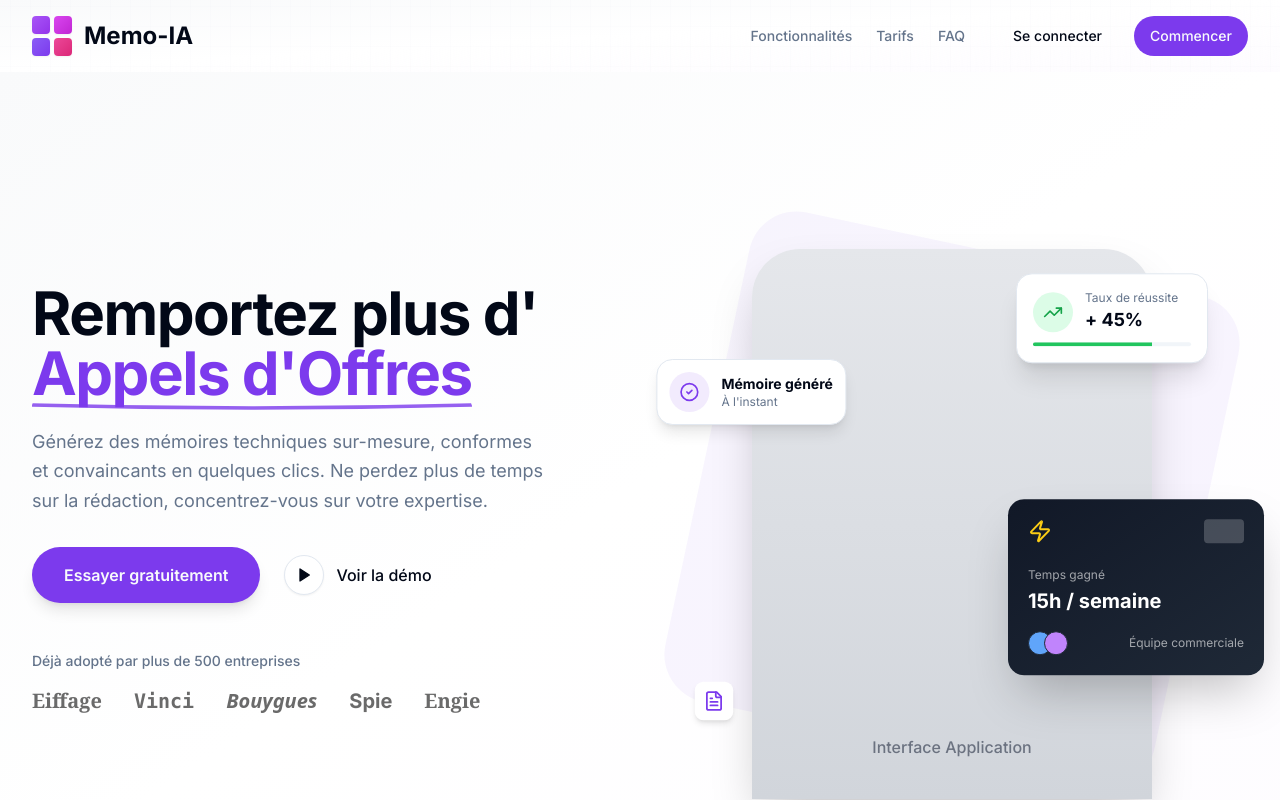
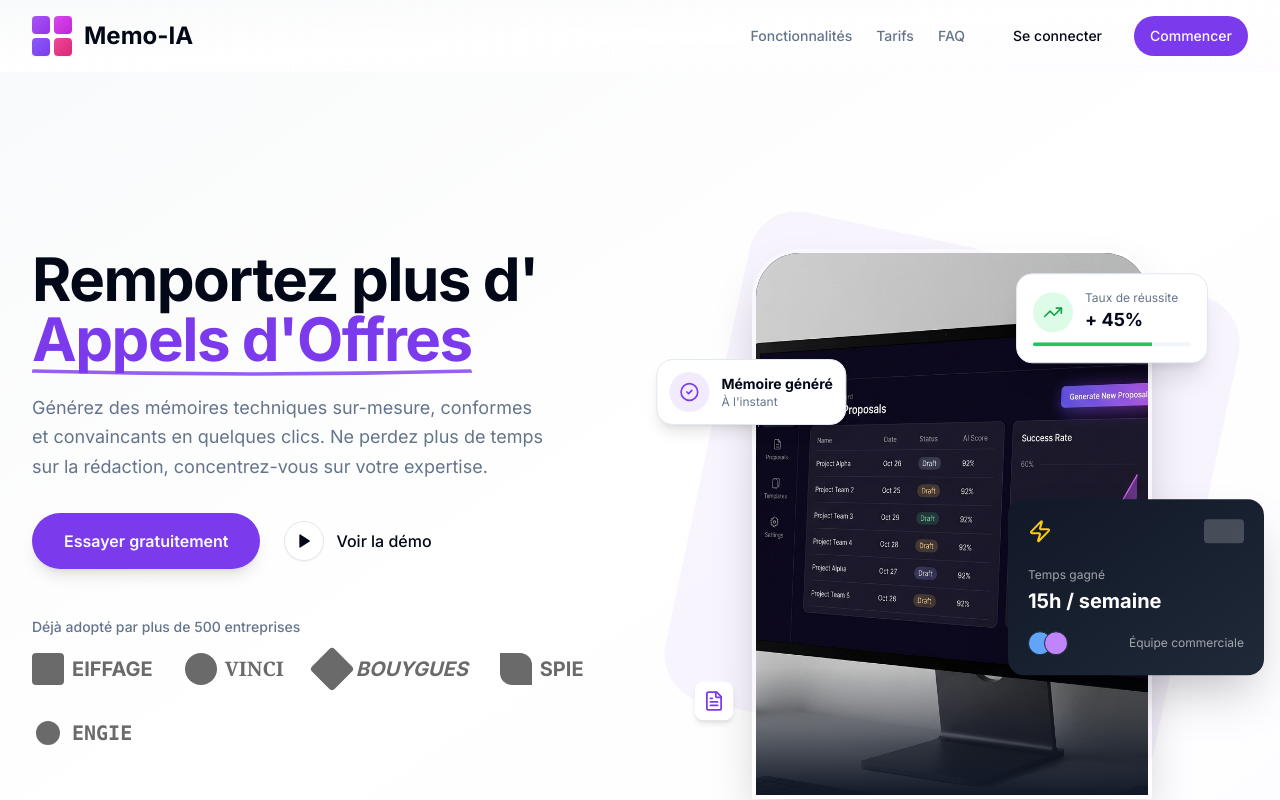
Before and after one commit to Anthony-Access/trainia-saas-starter, a Next.js app: page / in a window 1280 px wide. Shown: the top 800 px of the page. Built offline with nearby package versions, Linux system fonts and the light colour scheme; no server answers; a web font is replaced by a local one.

Commit message:
feat: Add landing page Hero and CTA sections with dashboard mockup.

```diff
--- a/components/landing/CtaSection.tsx
+++ b/components/landing/CtaSection.tsx
@@ -40,7 +40,7 @@
 
           <div className="flex flex-col sm:flex-row items-center justify-center gap-4">
             <Link href="/sign-up">
-              <Button size="lg" className="text-lg px-8 py-6 h-auto rounded-full bg-white text-purple-950 hover:bg-gray-100 font-bold shadow-xl hover:shadow-2xl hover:scale-105 transition-all duration-300">
+              <Button size="lg" className="text-lg px-8 py-6 h-auto rounded-full bg-white text-[#2e1065] hover:bg-gray-100 font-bold shadow-xl hover:shadow-2xl hover:scale-105 transition-all duration-300">
                 Commencer gratuitement
                 <ArrowRight className="ml-2 h-5 w-5" />
               </Button>
--- a/components/landing/HeroSection.tsx
+++ b/components/landing/HeroSection.tsx
@@ -65,12 +65,27 @@
                 Déjà adopté par plus de 500 entreprises
               </p>
               <div className="flex flex-wrap items-center gap-8 opacity-60 grayscale hover:grayscale-0 transition-all duration-500">
-                {/* Placeholder Logos (Text for now, can be replaced with SVGs) */}
-                <span className="text-xl font-bold font-serif">Eiffage</span>
-                <span className="text-xl font-bold font-mono">Vinci</span>
-                <span className="text-xl font-bold font-sans italic">Bouygues</span>
-                <span className="text-xl font-bold">Spie</span>
-                <span className="text-xl font-bold font-serif">Engie</span>
+                {/* Logos Clients */}
+                <div className="flex items-center gap-2 font-bold text-xl">
+                  <div className="h-8 w-8 bg-foreground rounded-sm" />
+                  <span>EIFFAGE</span>
+                </div>
+                <div className="flex items-center gap-2 font-bold text-xl font-serif">
+                  <div className="h-8 w-8 bg-foreground rounded-full" />
+                  <span>VINCI</span>
+                </div>
+                <div className="flex items-center gap-2 font-bold text-xl italic">
+                  <div className="h-8 w-8 bg-foreground rotate-45 rounded-sm" />
+                  <span>BOUYGUES</span>
+                </div>
+                <div className="flex items-center gap-2 font-bold text-xl">
+                  <div className="h-8 w-8 bg-foreground rounded-tr-xl rounded-bl-xl" />
+                  <span>SPIE</span>
+                </div>
+                <div className="flex items-center gap-2 font-bold text-xl font-mono">
+                  <div className="h-8 w-8 bg-foreground rounded-full border-4 border-background" />
+                  <span>ENGIE</span>
+                </div>
               </div>
             </div>
           </motion.div>
@@ -81,11 +96,14 @@
             <div className="absolute top-1/2 left-1/2 -translate-x-1/2 -translate-y-1/2 w-[500px] h-[500px] bg-primary/5 rounded-[3rem] rotate-12" />
 
             {/* Main Subject Placeholder (Person) */}
-            <div className="absolute bottom-0 left-1/2 -translate-x-1/2 w-[400px] h-[550px] bg-gradient-to-b from-gray-200 to-gray-300 rounded-t-[3rem] overflow-hidden shadow-2xl">
-              {/* Placeholder for Image */}
-              <div className="w-full h-full flex items-end justify-center pb-10">
-                <span className="text-gray-500 font-medium">Interface Application</span>
-              </div>
+            <div className="absolute bottom-0 left-1/2 -translate-x-1/2 w-[400px] h-[550px] rounded-t-[3rem] overflow-hidden shadow-2xl border-4 border-white/20">
+              <img
+                src="/dashboard-mockup.png"
+                alt="Interface Memo-IA"
+                className="w-full h-full object-cover object-top bg-gray-900"
+              />
+              {/* Gradient Overlay at bottom to blend */}
+              <div className="absolute bottom-0 left-0 w-full h-32 bg-gradient-to-t from-gray-900 to-transparent" />
             </div>
 
             {/* Floating Element 1: Success Rate (Top Right) */}
```
Also changed, not shown: public/dashboard-mockup.png (added).
